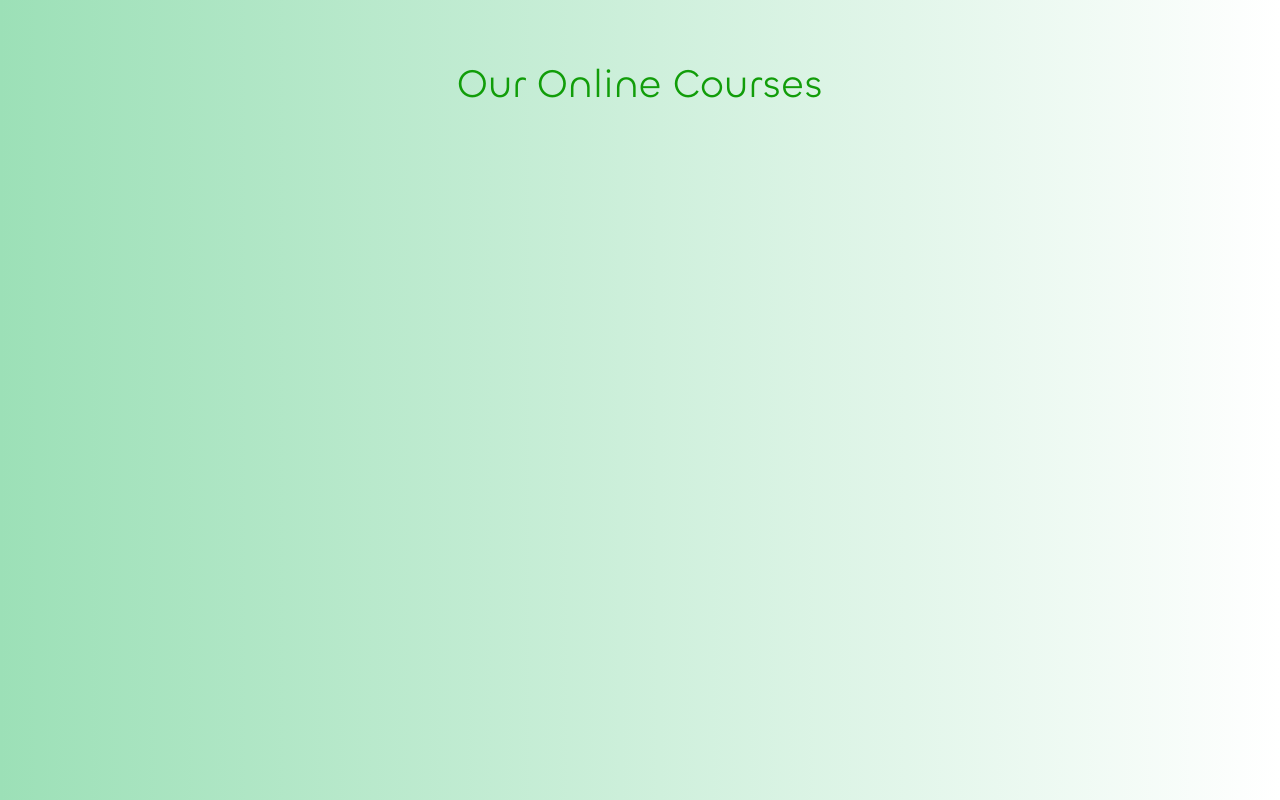
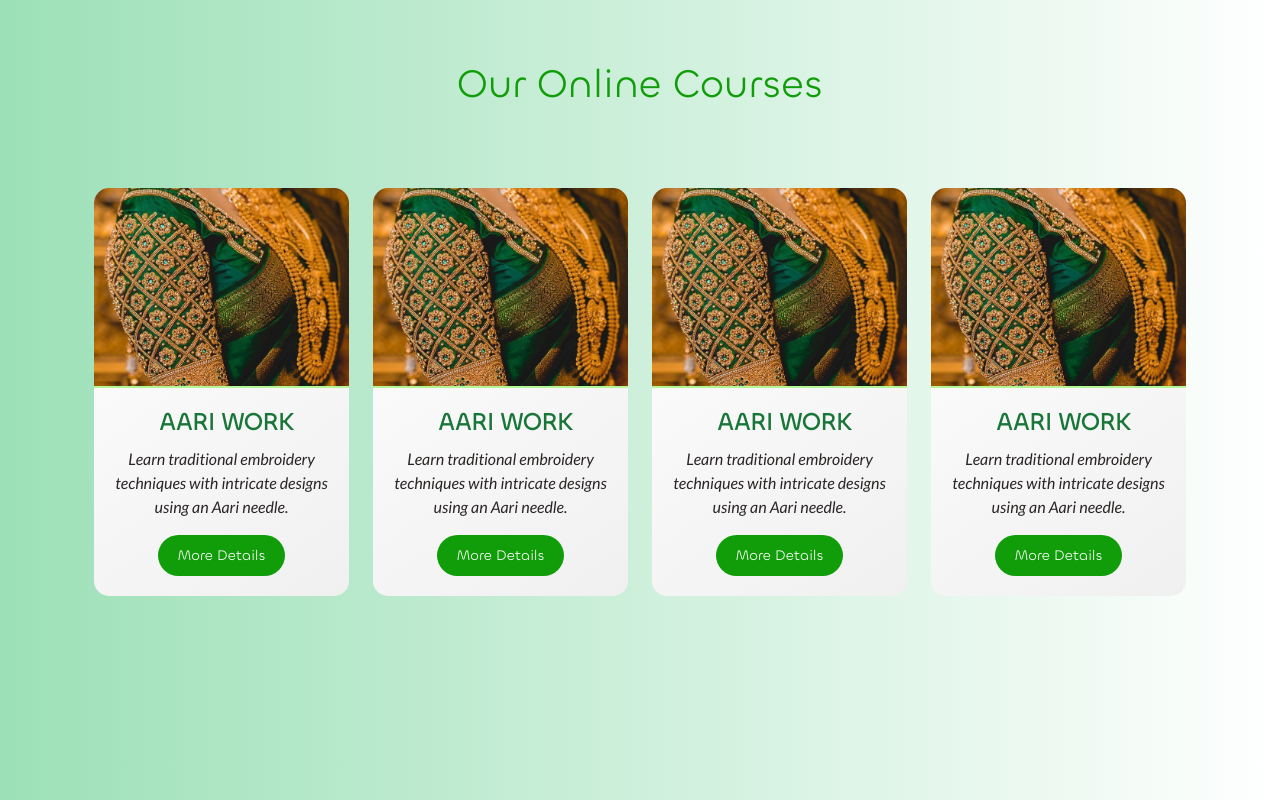
Before and after one commit to Swathilakshmi16/Prettify-, an Angular app: page /courses in a window 1280 px wide. Built offline with nearby package versions, Linux system fonts and the light colour scheme; a web font is replaced by a local one.

Commit message:
remove aos

```diff
--- a/src/app/coursecard/coursecard.component.html
+++ b/src/app/coursecard/coursecard.component.html
@@ -1,7 +1,7 @@
 
 <div class="container coursecard">
         <div class="row cards">
-            <div class="col-3 crds" *ngFor="let course of courses" data-aos="zoom-in">
+            <div class="col-3 crds" *ngFor="let course of courses" >
                 <div class="card">
                     <img class="card-img-top" src="{{course.imageUrl}}" alt="Card image cap">
                     <div class="card-body">
```
